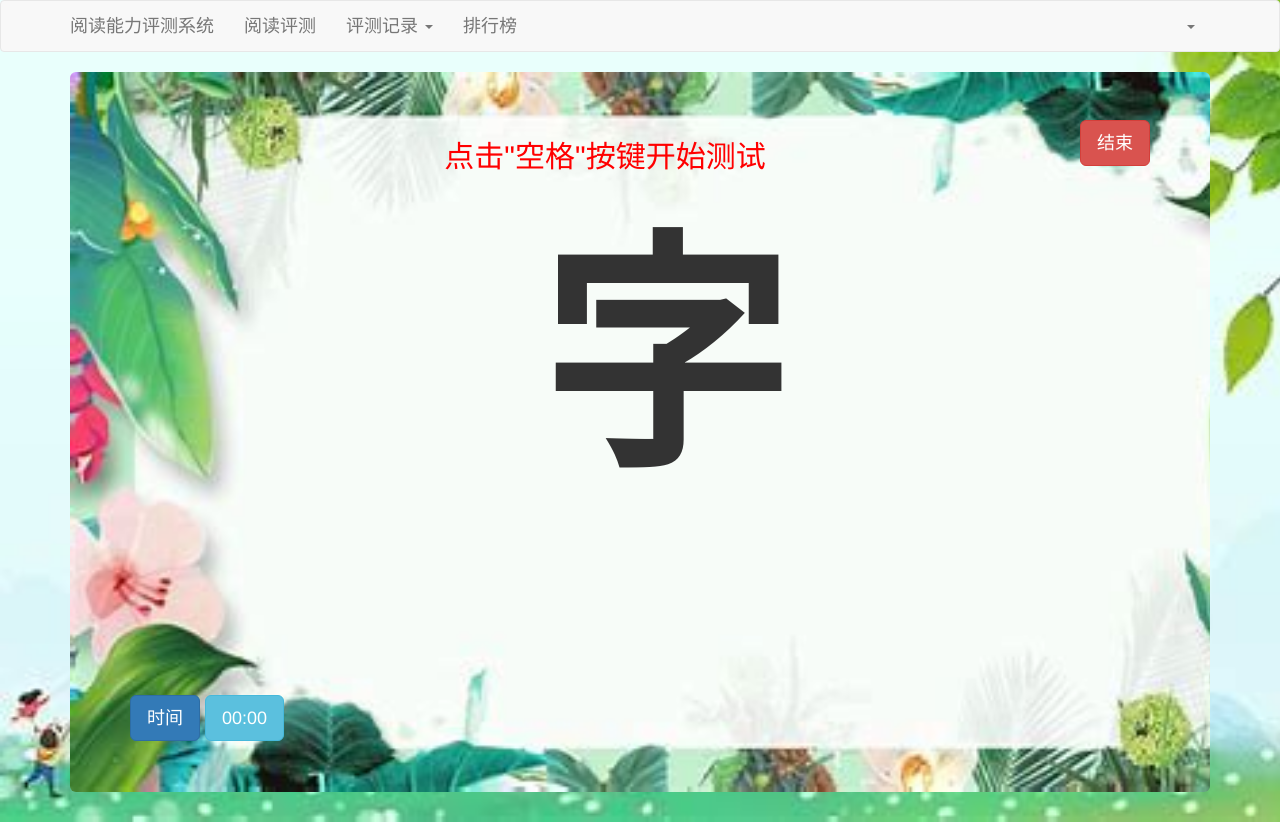
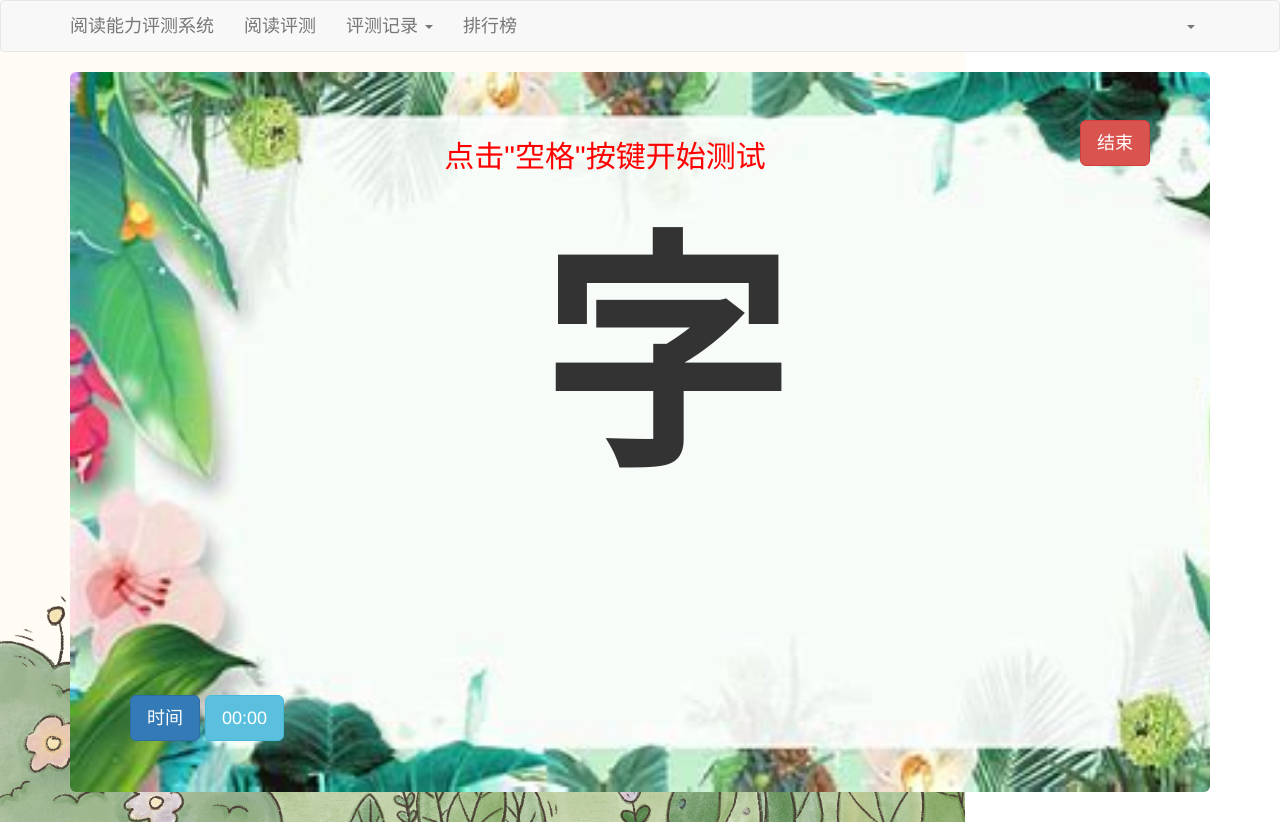
Before and after one commit to NJNUqhx/ReadingSystem, a Django app: page /stu/testOne/ in a window 1280 px wide. Run offline with Django 4.2, Linux system fonts and the light colour scheme; data that the repository does not hold is empty; parts of the project's set-up code (start-up, migrations or seed data) failed here and were passed over; some libraries are stand-ins or nearby versions.

Commit message:
修改部分代码

```diff
--- a/TestReadingSystem/reading_system/templates/layout_stu.html
+++ b/TestReadingSystem/reading_system/templates/layout_stu.html
@@ -14,8 +14,10 @@
             text-align: center;
         }
         body{
-            background-image: url({% static 'img/background.jpeg' %});
-            background-size: cover;
+            background-image: url({% static 'img/bg1.jpg' %});
+            background-size: contain;
+            background-repeat: no-repeat;
+            background-attachment: fixed;
         }
         .jumbotron{
             background-image: url({% static 'img/background2.jpeg' %});
```
Also changed, not shown: 18 other files.
